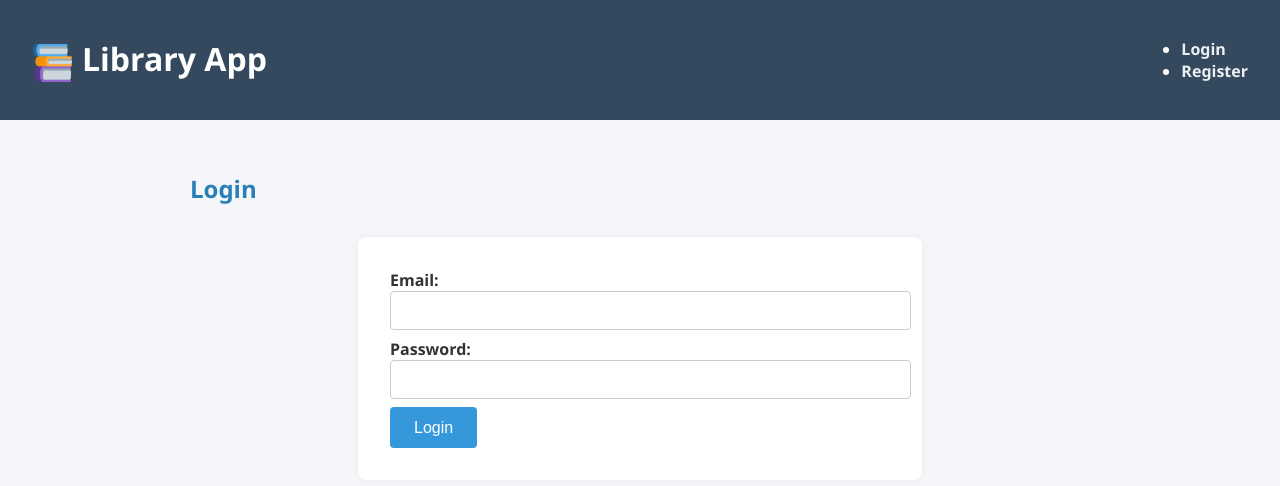
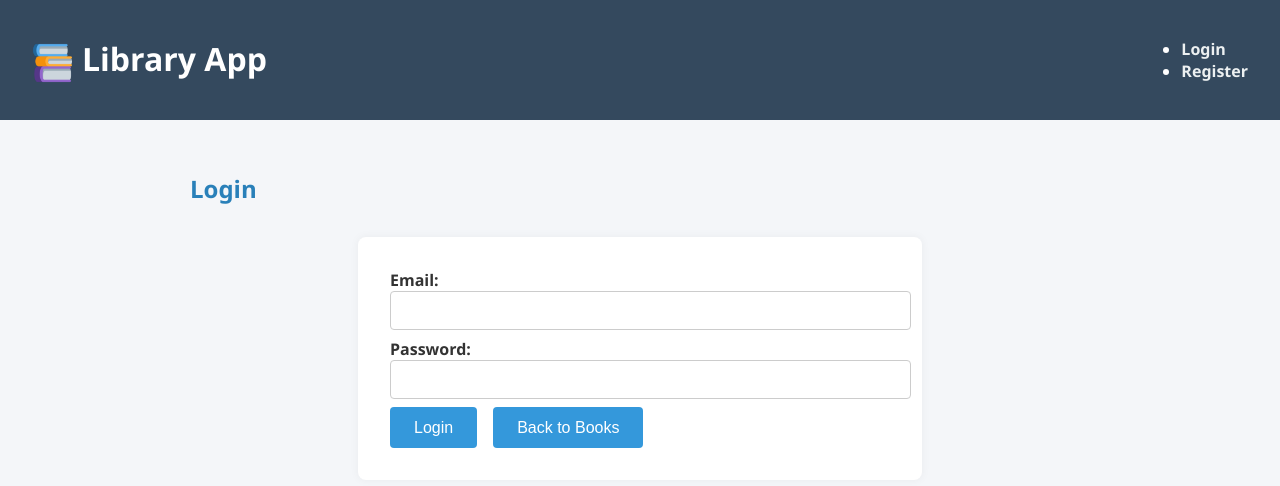
Before and after one commit to EricWS19/Book-Buddy-Workshop, a React (Vite) app: page /login in a window 1280 px wide. Shown: the top 486 px of the page. Built offline with nearby package versions, Linux system fonts and the light colour scheme; no server answers; the HTML template or start-up script is replaced by a standard one.

Commit message:
added back button with CSS

```diff
--- a/src/components/Login.jsx
+++ b/src/components/Login.jsx
@@ -64,6 +64,7 @@ export default function Login() {
           </label>
         </div>
         <button type="submit">Login</button>
+        <button type="button" onClick={() => navigate("/")}>Back to Books</button>
       </form>
     </>
   );
--- a/src/components/Register.jsx
+++ b/src/components/Register.jsx
@@ -123,6 +123,7 @@ export default function Register() {
         <button type="submit" className="register-button" disabled={isSubmitting}>
           {isSubmitting ? "Registering..." : "Register"}
         </button>
+        <button type="button" onClick={() => navigate("/")}>Back to Books</button>
       </form>
     </div>
   );
--- a/src/index.css
+++ b/src/index.css
@@ -98,6 +98,7 @@ button {
   border: none;
   border-radius: 4px;
   cursor: pointer;
+  margin: 0 1rem 0 0;
 }
 
 .user-profile,
```
